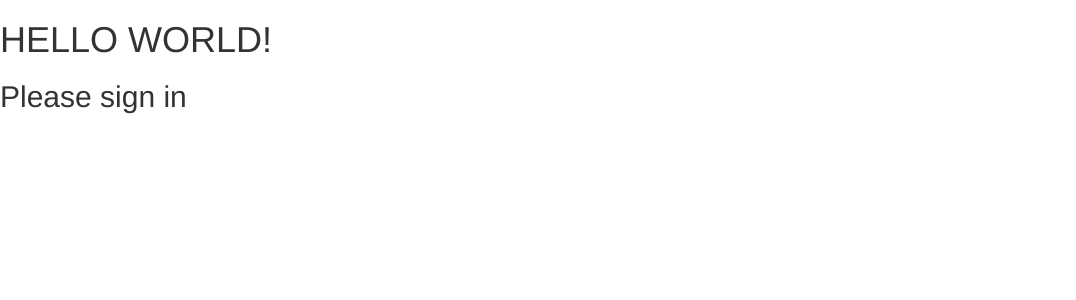
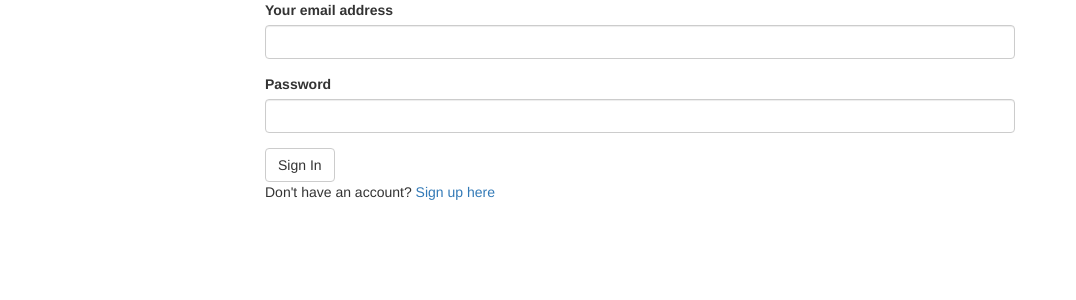
Before and after one commit to reilly-codes/omp, a Flask app: template app/templates/auth/login.html in a window 1280 px wide. Shown: the top 300 px of the page, without its empty margins (0-1076 px from the left). Run offline with Flask 2, Linux system fonts and the light colour scheme; the template is opened without the code that fills it: values that come from a table or form of the project are taken from there, others are empty; parts of the project's set-up code (start-up, migrations or seed data) failed here and were passed over; some libraries are stand-ins or nearby versions.

Commit message:
successful user auth

```diff
--- a/app/auth/forms.py
+++ b/app/auth/forms.py
@@ -5,17 +5,17 @@ from ..models import User
 
 class RegistrationForm(FlaskForm):
     email = StringField('Your Email Address', validators = [Required(),Email()])
-    username = StringField('Your Desired Username' validators = [Required()])
+    username = StringField('Your Desired Username', validators = [Required()])
     password = PasswordField('Password', validators = [Required(), EqualTo('password_confirm', message = 'Passwords do not match!')])
     password_confirm = PasswordField('Confirm Password', validators = [Required()])
     submit = SubmitField('Sign Up')
 
     def validate_email(self, data_field):
-        if User.query.filter_by(email = data_field).first():
+        if User.query.filter_by(email = data_field.data).first():
             raise ValidationError('There is an account with this email address')
 
     def validate_username(self, data_field):
-        if User.query.filter_by(username = data_field).first():
+        if User.query.filter_by(username = data_field.data).first():
             raise ValidationError('That username is already taken')
 
 class LoginForm(FlaskForm):
--- a/app/auth/views.py
+++ b/app/auth/views.py
@@ -4,14 +4,14 @@ from flask_login import login_user,logout_user,login_required
 from .forms import LoginForm, RegistrationForm
 from app import db
 from ..models import User
+from ..email import mail_message
 
-@auth.route('/login' methods = ['GET', 'POST'])
+@auth.route('/login', methods = ['GET', 'POST'])
 def login():
     login_form = LoginForm()
     if login_form.validate_on_submit():
         user = User.query.filter_by(email = login_form.email.data).first()
         if user is not None and user.verify_password(login_form.password.data):
-            login_user(user,login_form.remember.data)
             return redirect(request.args.get('next') or url_for('main.index'))
 
         flash('Invalid Email or Password')
@@ -35,6 +35,8 @@ def signup():
         db.session.add(user)
         db.session.commit()
 
+        mail_message("Welcome to OMP", "email/welcome_user", user.email, user = user)
+
         return redirect(url_for('auth.login'))
 
     title = 'MAKE AN EXQUISITE IMPERESSION'
--- a/app/email.py
+++ b/app/email.py
@@ -5,7 +5,7 @@ from app import mail
 def mail_message(subject,template,to,**kwargs):
     sender_email = 'ryanner534@gmail.com'
 
-    email = Message(syubject,sender = sender_email,recipients=[to])
+    email = Message(subject,sender = sender_email,recipients=[to])
     email.body = render_template(template + '.txt', **kwargs)
     email.html = render_template(template + '.html', **kwargs)
     mail.send(email)
--- a/app/templates/auth/login.html
+++ b/app/templates/auth/login.html
@@ -1,6 +1,21 @@
 {% extends "base.html" %}
+{% import 'bootstrap/wtf.html' as wtf %}
 
 {% block content %}
-    <h1>HELLO WORLD!</h1>
-    <h2>Please sign in</h2>
+    <div class="container">
+        <div class="row">
+            <div class="col-md-2"></div>
+            <div class="col-md-8">
+                {% for message in get_flash %}
+                    <div class="alert alert-danger">
+                        <button type="button" class="close" data-dismiss="alert">&times;</button>
+                        {{ message }}
+                    </div>
+                {% endfor %}
+                {{wtf.quick_form(login_form)}}
+                <p> Don't have an account? <a href="{{url_for('auth.signup')}}">Sign up here</a></p>
+            </div>
+            <div class="col-md-2"></div>
+        </div>
+    </div>
 {% endblock %}
--- a/config.py
+++ b/config.py
@@ -1,4 +1,7 @@
+import os
+
 class Config:
+    SECRET_KEY = os.environ.get('SECRET_KEY')
     SQLALCHEMY_DATABASE_URI = 'postgresql+psycopg2://postgres:Myfamily@localhost/omp'
 
 class ProdConfig(Config):
```
Also changed, not shown: app/templates/auth/signup.html (+9 -1 lines), 1 other file.
